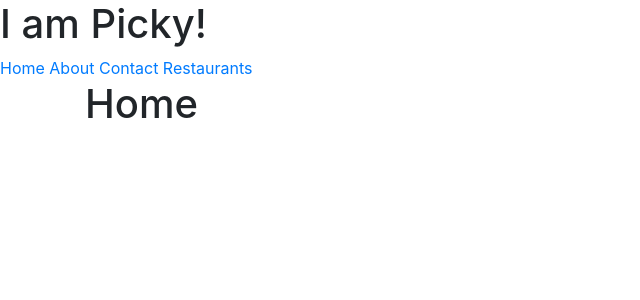
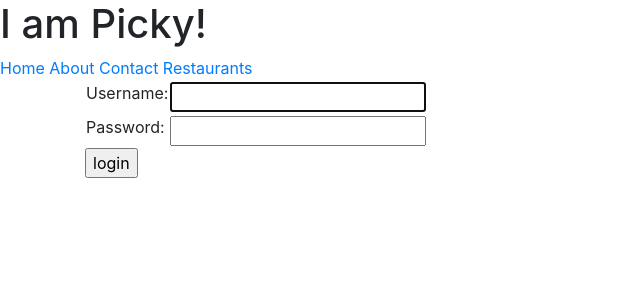
Before and after one commit to estebie/Django_Basic_Training, a Django app: page / in a window 1280 px wide. Shown: the top 300 px of the page, without its empty margins (0-640 px from the left). Run offline with Django 3.2, Linux system fonts and the light colour scheme; some libraries are stand-ins or nearby versions.

Commit message:
Change the url route from login to home.

```diff
--- a/src/templates/registration/login.html
+++ b/src/templates/registration/login.html
@@ -15,7 +15,7 @@
     {% endif %}
 {% endif %}
 
-<form method="post" action="{% url 'login' %}">
+<form method="post" action="{% url 'home' %}">
 {% csrf_token %}
 <table>
 <tr>
--- a/src/training/urls.py
+++ b/src/training/urls.py
@@ -28,8 +28,8 @@ from restaurants.views import (
 )
 urlpatterns = [
     url(r'^admin/', admin.site.urls),
-    url(r'^$', TemplateView.as_view(template_name='home.html'), name='home'),
-    url(r'^login/$', LoginView.as_view(), name='login'),
+    url(r'^$', LoginView.as_view(), name='home'),
+    # url(r'^login/$', LoginView.as_view(), name='login'),
     url(r'^resturants/', include('restaurants.urls', namespace='restaurants')),
     url(r'^contact/$', TemplateView.as_view(template_name='contact.html'), name='contact'),
     url(r'^about/$', TemplateView.as_view(template_name='about.html'), name='about'),
```
